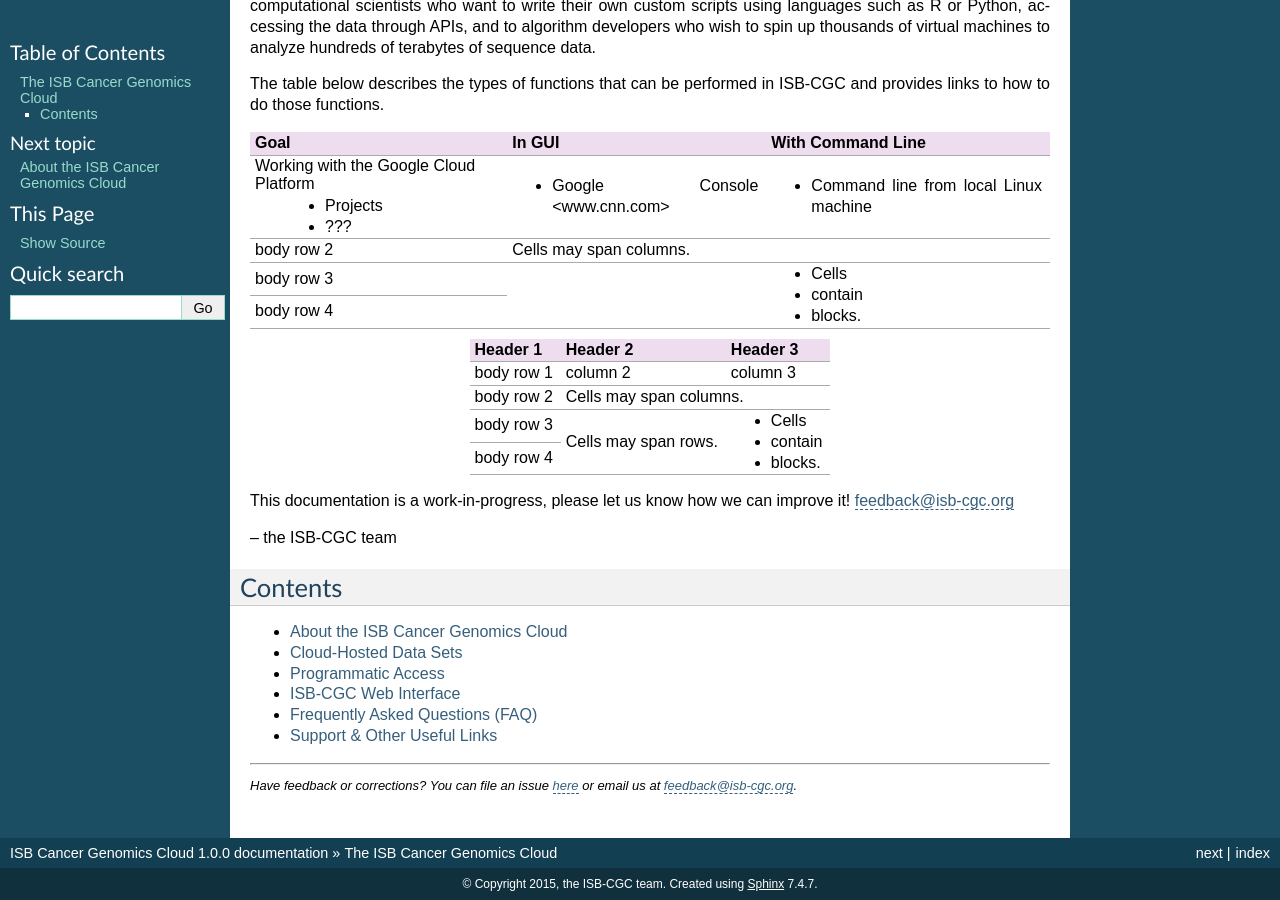
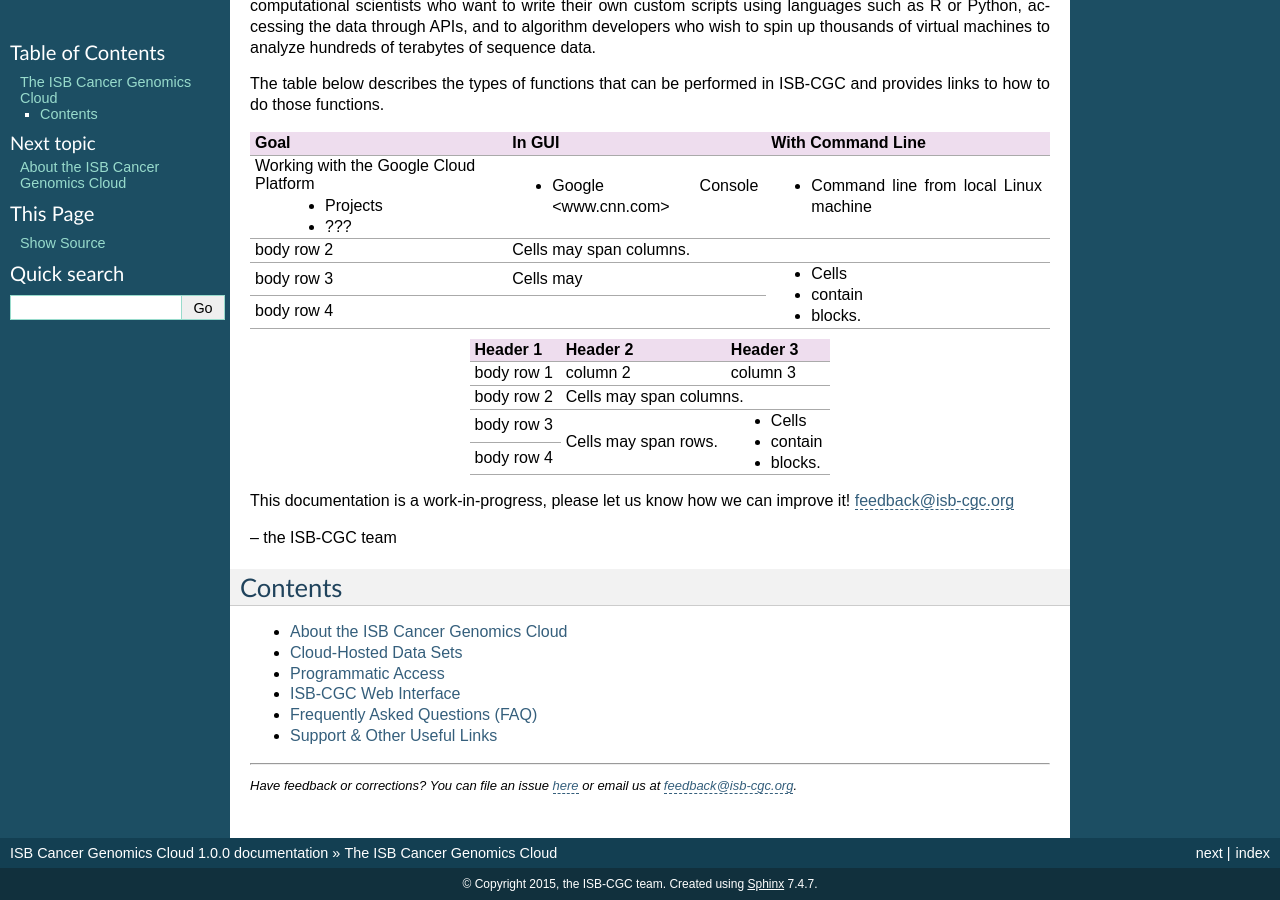
Before and after one commit to isb-cgc/readthedocs, a Sphinx documentation site: the page built from docs/source/index.rst, in a window 1280 px wide and 900 px high, scrolled down 681 px. Built offline with Sphinx 7.4.7, drawn with Linux system fonts in a browser that asks for light colours.

```diff
--- a/docs/source/index.rst
+++ b/docs/source/index.rst
@@ -36,7 +36,7 @@ The table below describes the types of functions that can be performed in ISB-CG
 | body row 2                           | Cells may span columns.                 |                                         |
 +--------------------------------------+-----------------------------------------+-----------------------------------------+
 | body row 3                           |Cells may                                | - Cells                                 |
-+--------------------------------------+-----------------------------------------| - contain                               |
++--------------------------------------+-----------------------------------------+ - contain                               |
 | body row 4                           |                                         | - blocks.                               |
 +--------------------------------------+-----------------------------------------+-----------------------------------------+
 
```
